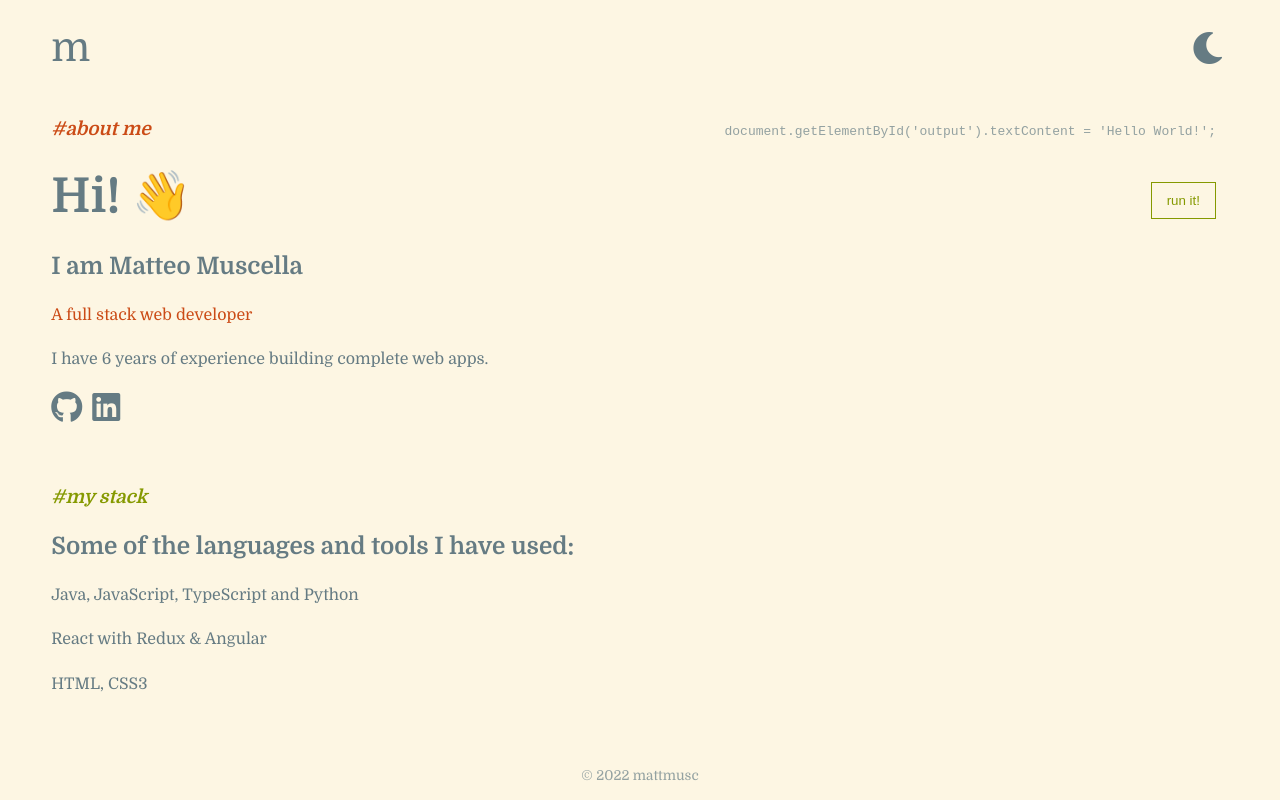
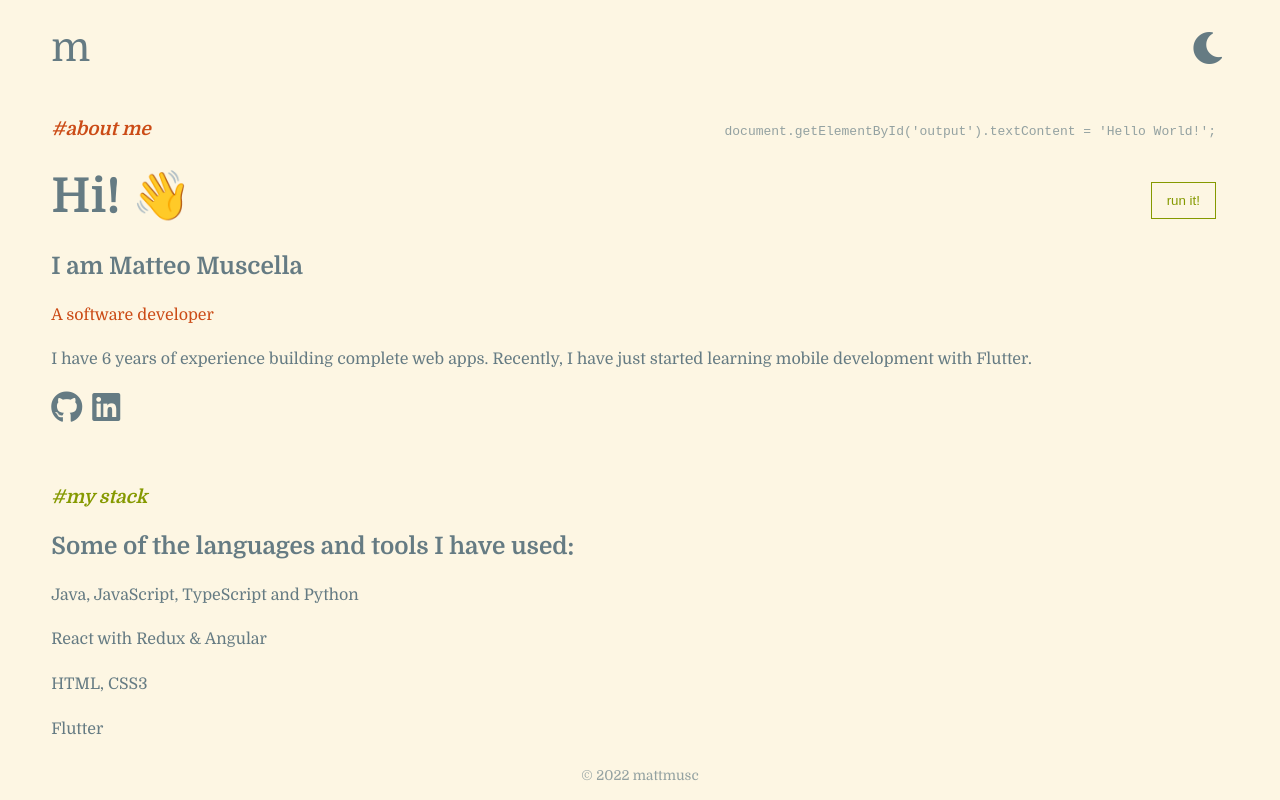
Before and after one commit to mattmusc/personal-website, a Gatsby site: page / in a window 1280 px wide. Built offline with nearby package versions, Linux system fonts and the light colour scheme; Gatsby itself is replaced by a stand-in of ours.

Commit message:
Adds flutter.

```diff
--- a/src/pages/index.js
+++ b/src/pages/index.js
@@ -85,9 +85,10 @@ const IndexPage = () => {
           <h3 style={{color: `${themes[theme].orange}`, fontStyle: 'italic'}}>#about me</h3>
           <h1 style={{color: `${themes[theme].grey}`, fontSize: '3rem'}}>Hi! 👋</h1>
           <h1 style={{color: `${themes[theme].grey}`}}>I am Matteo Muscella</h1>
-          <p style={{color: `${themes[theme].orange}`}}>A full stack web developer</p>
+          <p style={{color: `${themes[theme].orange}`}}>A software developer</p>
           <p style={{color: `${themes[theme].grey}`}}>
             I have {ys} years of experience building complete web apps.
+            Recently, I have just started learning mobile development with Flutter.
           </p>
         </section>
 
@@ -101,6 +102,7 @@ const IndexPage = () => {
           <p style={{color: `${themes[theme].grey}`}}>Java, JavaScript, TypeScript and Python</p>
           <p style={{color: `${themes[theme].grey}`}}>React with Redux & Angular</p>
           <p style={{color: `${themes[theme].grey}`}}>HTML, CSS3</p>
+          <p style={{color: `${themes[theme].grey}`}}>Flutter</p>
         </section>
 
         <div className="animation-loading" style={{color: `${themes[theme].lightGrey}`}}>
```
